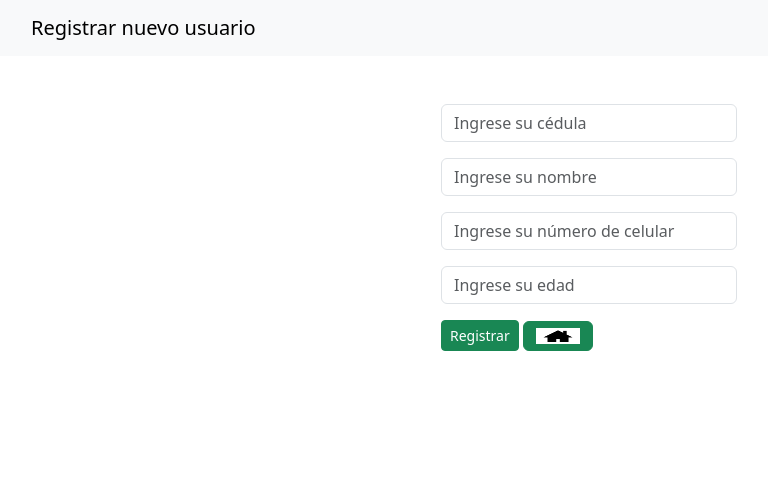
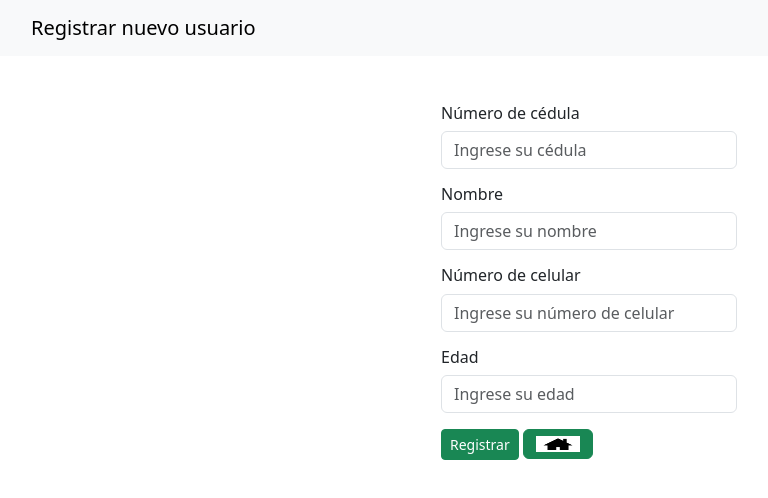
Before and after one commit to darwwinjr24/Ejercicios-Grupales-Abel-Darwin, a plain HTML site: page EjerciciosJS/Ejercicio-2/views/registro.html in a window 1280 px wide. Shown: the whole page, without its empty margins (51-819 px from the left). Drawn offline with nearby package versions, Linux system fonts and the light colour scheme.

Commit message:
se modifico linea 13 y se agregaron etiquetas h6 en html

```diff
--- a/EjerciciosJS/Ejercicio-2/JS/logica.js
+++ b/EjerciciosJS/Ejercicio-2/JS/logica.js
@@ -4,13 +4,13 @@ const usuarios = [{ cedula: '88345123', nombre: 'Edwin', telefono: '320', edad:
 { cedula: '1090378465', nombre: 'Karina', telefono: '301', edad: '34' },]
 
 //localStorage.setItem("usuariosEjer2", JSON.stringify(usuarios));
-//const usuariosStorage = JSON.parse(localStorage.getItem("usuariosEjer2")) || [];
+const usuariosStorage = JSON.parse(localStorage.getItem("usuariosEjer2")) || [];
 contador1 = 0
 contador2 = 0
 
 function validarUsuario() {
    const cedula = document.getElementById('cedula').value
-   const usuarioExiste = usuarios.find(usuario => usuario.cedula == cedula) || alert('Usuario no existe')
+   const usuarioExiste = usuarios.find(usuario => usuario.cedula == cedula)|| usuariosStorage.find(usuario => usuario.cedula == cedula)|| alert('Usuario no existe')
    console.log(usuarioExiste)
    if (usuarioExiste) {
       if (usuarioExiste.edad >= 18) {
--- a/EjerciciosJS/Ejercicio-2/views/registro.html
+++ b/EjerciciosJS/Ejercicio-2/views/registro.html
@@ -16,10 +16,10 @@
         </div>
     </nav>
     <div class="container mt-5 col-3">
-        <input type="text" class="form-control mt-3" placeholder="Ingrese su cédula" id="cedulaNuevo">
-        <input type="text" class="form-control mt-3" placeholder="Ingrese su nombre" id="nombreNuevo">
-        <input type="text" class="form-control mt-3" placeholder="Ingrese su número de celular" id="celularNuevo">
-        <input type="text" class="form-control mt-3" placeholder="Ingrese su edad" id="edadNuevo">
+        <h6>Número de cédula</h6><input type="text" class="form-control" placeholder="Ingrese su cédula" id="cedulaNuevo">
+        <h6 class="mt-3">Nombre</h6><input type="text" class="form-control" placeholder="Ingrese su nombre" id="nombreNuevo">
+        <h6 class="mt-3">Número de celular</h6><input type="text" class="form-control" placeholder="Ingrese su número de celular" id="celularNuevo">
+        <h6 class="mt-3">Edad</h6><input type="text" class="form-control" placeholder="Ingrese su edad" id="edadNuevo">
         <button type="button" class="btn btn-success mt-3 btn-sm" onclick="nuevoRegistro()">Registrar</button>
            <a href="/EjerciciosJS/Ejercicio-2/index.html"> <img src="/EjerciciosJS/Ejercicio-2/images/logo.png" width="70" height="30" class="mt-3 btn btn-success"></a>
 
```
